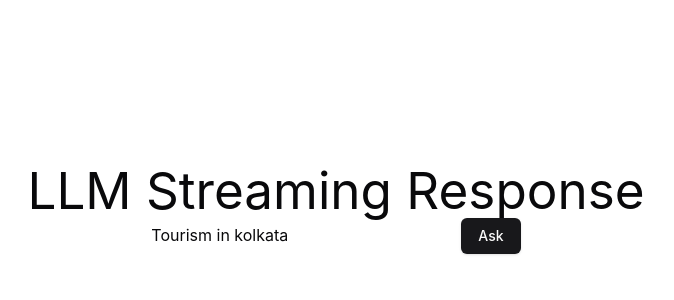
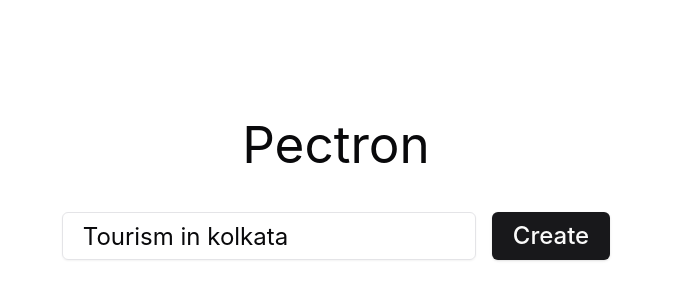
Before and after one commit to akhilsharmaa/pectron, a React (Vite) app in the folder client/: page / in a window 1280 px wide. Shown: the part 192-492 px from the top of the page, without its empty margins (304-978 px from the left). Built offline with nearby package versions, Linux system fonts and the light colour scheme.

Commit message:
[ui improved] "text bar" improved.

```diff
--- a/client/src/App.tsx
+++ b/client/src/App.tsx
@@ -1,6 +1,7 @@
 import { useState } from 'react'
 import { Stage, Layer, Star, Text } from 'react-konva';
 import { Button } from "@/components/ui/button"
+import { Input } from "@/components/ui/input"
 import './App.css'
 
 const CANVAS_HEIGHT = 1080/3;
@@ -22,7 +23,7 @@ const App = () => {
 
     setKonvaComponents((prev) => {
 
-        console.log("konvaComponent: ", prev);
+        // console.log("konvaComponent: ", prev);
 
         const updatedComponents = [...prev];
 
@@ -55,6 +56,7 @@ const App = () => {
 
   const addTextToLastComponent = (text:string) => {
 
+
     setKonvaComponents((prev) => {
 
       const updatedComponents = [...prev];
@@ -76,7 +78,32 @@ const App = () => {
       return str.substring(str.length-3, str.length);
   }
 
+  const changeFontOfFirstComponent = () => {
+
+
+      setKonvaComponents((prev) => {
+
+              if(prev.length >= 1){
+
+                    const updatedComponents = prev;
+                    var lastComponent = prev[prev.length - 1];
+
+                    lastComponent.texts[0].fontSize=18;
+                    lastComponent.texts[1].fontSize=18;
+
+                    updatedComponents[updatedComponents.length-1] = lastComponent;
+
+                    return updatedComponents;
+              }
+
+              return prev;
+      })
+  }
+
   const addNewStageComponent = () => {
+
+    // changeFontOfFirstComponent();
+
     setKonvaComponents((prev) => {
         const update = [...prev, {"texts": []}];
         return update;
@@ -145,17 +172,23 @@ const App = () => {
 
   return (
     <div>
-      <h1>LLM Streaming Response</h1>
-      <input
-        type="text"
-        placeholder="Enter your question"
-        value={question}
-        onChange={(e) => setQuestion(e.target.value)}
-        style={{ marginRight: "10px", width: "300px" }}
-      />
-      <Button onClick={handleAsk} disabled={isGenerating}>
-        {isGenerating ? "Generating..." : "Ask"}
-      </Button>
+      <h1>Pectron</h1>
+
+      <div className='wrap flex mt-10 mb-10'>
+        <Input
+          type="text"
+          placeholder="Enter the topic"
+          value={question}
+          onChange={(e) => setQuestion(e.target.value)}
+          style={{ marginRight:"1rem", padding: "10px 20px", fontSize:"24px" }}
+        />
+
+        <Button onClick={handleAsk} disabled={isGenerating}
+            style={{padding: "23px 20px", fontSize:"24px" }}>
+          {isGenerating ? "Generating..." : "Create"}
+        </Button>
+      </div>
+
 
       {
           konvaComponents.map((texts) => (
--- /dev/null
+++ b/client/src/components/ui/input.tsx
@@ -0,0 +1,22 @@
+import * as React from "react"
+
+import { cn } from "@/lib/utils"
+
+const Input = React.forwardRef<HTMLInputElement, React.ComponentProps<"input">>(
+  ({ className, type, ...props }, ref) => {
+    return (
+      <input
+        type={type}
+        className={cn(
+          "flex h-12  w-full rounded-md border border-input bg-transparent px-3 py-1 text-base shadow-sm transition-colors file:border-0 file:bg-transparent file:text-sm file:font-medium file:text-foreground placeholder:text-muted-foreground focus-visible:outline-none focus-visible:ring-1 focus-visible:ring-ring disabled:cursor-not-allowed disabled:opacity-50 md:text-sm",
+          className
+        )}
+        ref={ref}
+        {...props}
+      />
+    )
+  }
+)
+Input.displayName = "Input"
+
+export { Input }
```
